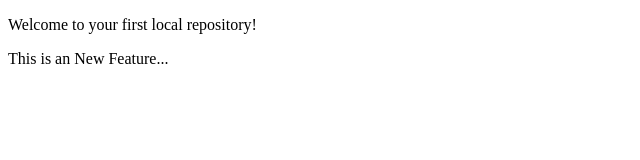
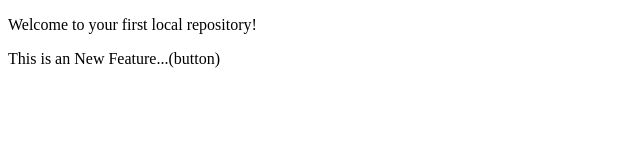
Before and after one commit to DripNoir09/Local-Repo-Learning, a plain HTML site: page index.html in a window 1280 px wide. Shown: the full height of the page, 0-640 px from the left. Drawn offline with Linux system fonts and the light colour scheme.

```diff
--- a/index.html
+++ b/index.html
@@ -7,6 +7,6 @@
 </head>
 <body>
     <p>Welcome to your first local repository!</p>
-    <p>This is an New Feature...</p>
+    <p>This is an New Feature...(button)</p>
 </body>
 </html>
```
